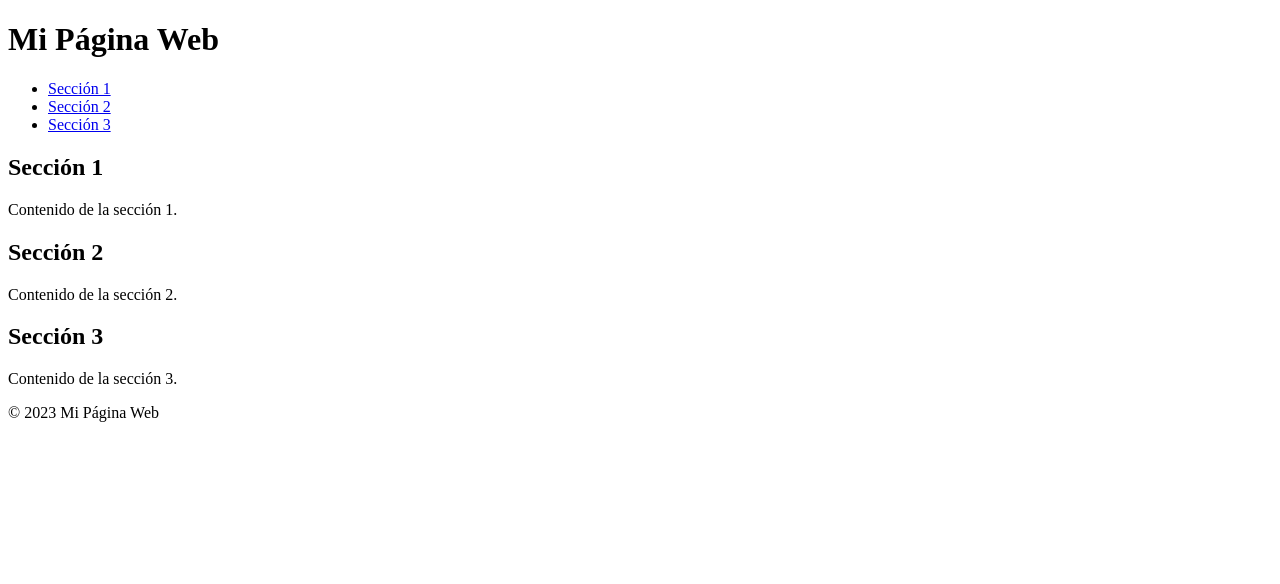
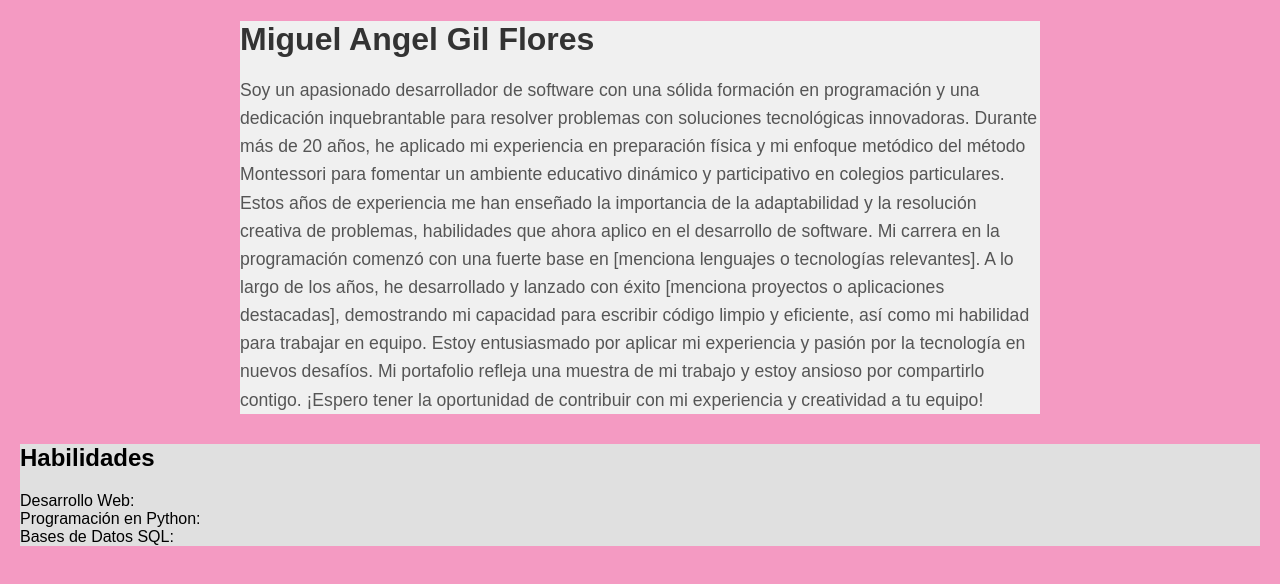
Before and after one commit to miguelgil2023/mi-primera-pagina-web, a plain HTML site: page index.html in a window 1280 px wide. Drawn offline with Linux system fonts and the light colour scheme.

Commit message:
Update index.html
aumtno

```diff
--- a/index.html
+++ b/index.html
@@ -3,40 +3,82 @@
 <head>
     <meta charset="UTF-8">
     <meta name="viewport" content="width=device-width, initial-scale=1.0">
-    <title>Mi Primera Página Web</title>
-    <link rel="stylesheet" href="styles.css">
+    <title>Mi Portafolio Personal</title>
+    <style>
+        body {
+    font-family: Arial, sans-serif;
+    margin: 20px;
+    background-color: #F49AC2;
+    }
+
+    .biografia {
+    background-color: #f0f0f0; /* Cambia el color de fondo aquí */
+    max-width: 800px;
+    margin: auto;
+    }
+    .habilidades {
+    background-color: #e0e0e0; /* Cambia el color de fondo aquí */
+    margin-top: 30px;
+    }
+
+    .nombre-de-la-seccion {
+    background-color: #cccccc; /* Cambia el color de fondo aquí */
+    }
+
+    h1 {
+        font-size: 2em;
+        margin-bottom: 10px;
+        color: #333;
+    }
+
+    p {
+        font-size: 1.1em;
+        line-height: 1.6;
+        color: #555;
+    }
+
+    a {
+        color: #FFB7C5;
+        text-decoration: none;
+    }
+
+    a:hover {
+        text-decoration: underline;
+    }
+
+    </style>
 </head>
 <body>
-    <header>
-        <h1>Mi Página Web</h1>
-        <nav>
-            <ul>
-                <li><a href="#seccion1">Sección 1</a></li>
-                <li><a href="#seccion2">Sección 2</a></li>
-                <li><a href="#seccion3">Sección 3</a></li>
-            </ul>
-        </nav>
-    </header>
+    <div class="biografia">
+        <h1>Miguel Angel Gil Flores</h1>
+        <p>
+            Soy un apasionado desarrollador de software con una sólida formación en programación y una dedicación inquebrantable para resolver problemas con soluciones tecnológicas innovadoras.
+            Durante más de 20 años, he aplicado mi experiencia en preparación física y mi enfoque metódico del método Montessori para fomentar un ambiente educativo dinámico y participativo en colegios particulares. Estos años de experiencia me han enseñado la importancia de la adaptabilidad y la resolución creativa de problemas, habilidades que ahora aplico en el desarrollo de software.
+            Mi carrera en la programación comenzó con una fuerte base en [menciona lenguajes o tecnologías relevantes]. A lo largo de los años, he desarrollado y lanzado con éxito [menciona proyectos o aplicaciones destacadas], demostrando mi capacidad para escribir código limpio y eficiente, así como mi habilidad para trabajar en equipo.
+            Estoy entusiasmado por aplicar mi experiencia y pasión por la tecnología en nuevos desafíos. Mi portafolio refleja una muestra de mi trabajo y estoy ansioso por compartirlo contigo. ¡Espero tener la oportunidad de contribuir con mi experiencia y creatividad a tu equipo!
+        </p>
+        </div>
+        <div class="habilidades">
+        <h2>Habilidades</h2>
+        <div class="habilidad-item">
+            <span>Desarrollo Web:</span>
+            <div class="barra">
+                <div class="barra-progreso" style="width: 80%;"></div>
+            </div>
+        </div>
+        <div class="habilidad-item">
+            <span>Programación en Python:</span>
+            <div class="barra">
+                <div class="barra-progreso" style="width: 90%;"></div>
+            </div>
+        </div>
+        <div class="habilidad-item">
+            <span>Bases de Datos SQL:</span>
+            <div class="barra">
+                <div class="barra-progreso" style="width: 75%;"></div>
+            </div>
+        </div>
+    </div>
 
-    <main>
-        <section id="seccion1">
-            <h2>Sección 1</h2>
-            <p>Contenido de la sección 1.</p>
-        </section>
-
-        <section id="seccion2">
-            <h2>Sección 2</h2>
-            <p>Contenido de la sección 2.</p>
-        </section>
-
-        <section id="seccion3">
-            <h2>Sección 3</h2>
-            <p>Contenido de la sección 3.</p>
-        </section>
-    </main>
-
-    <footer>
-        <p>&copy; 2023 Mi Página Web</p>
-    </footer>
 </body>
 </html>
```
